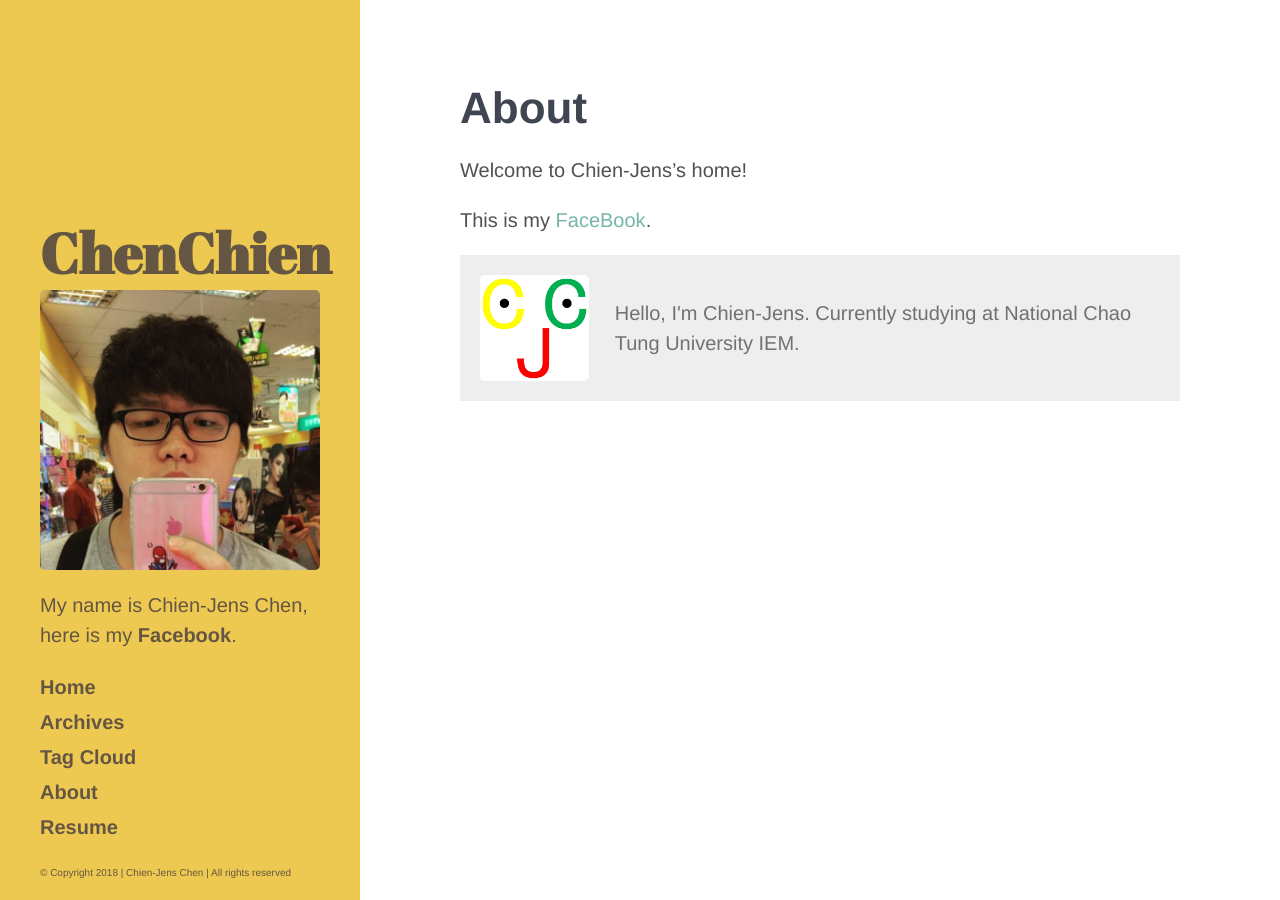
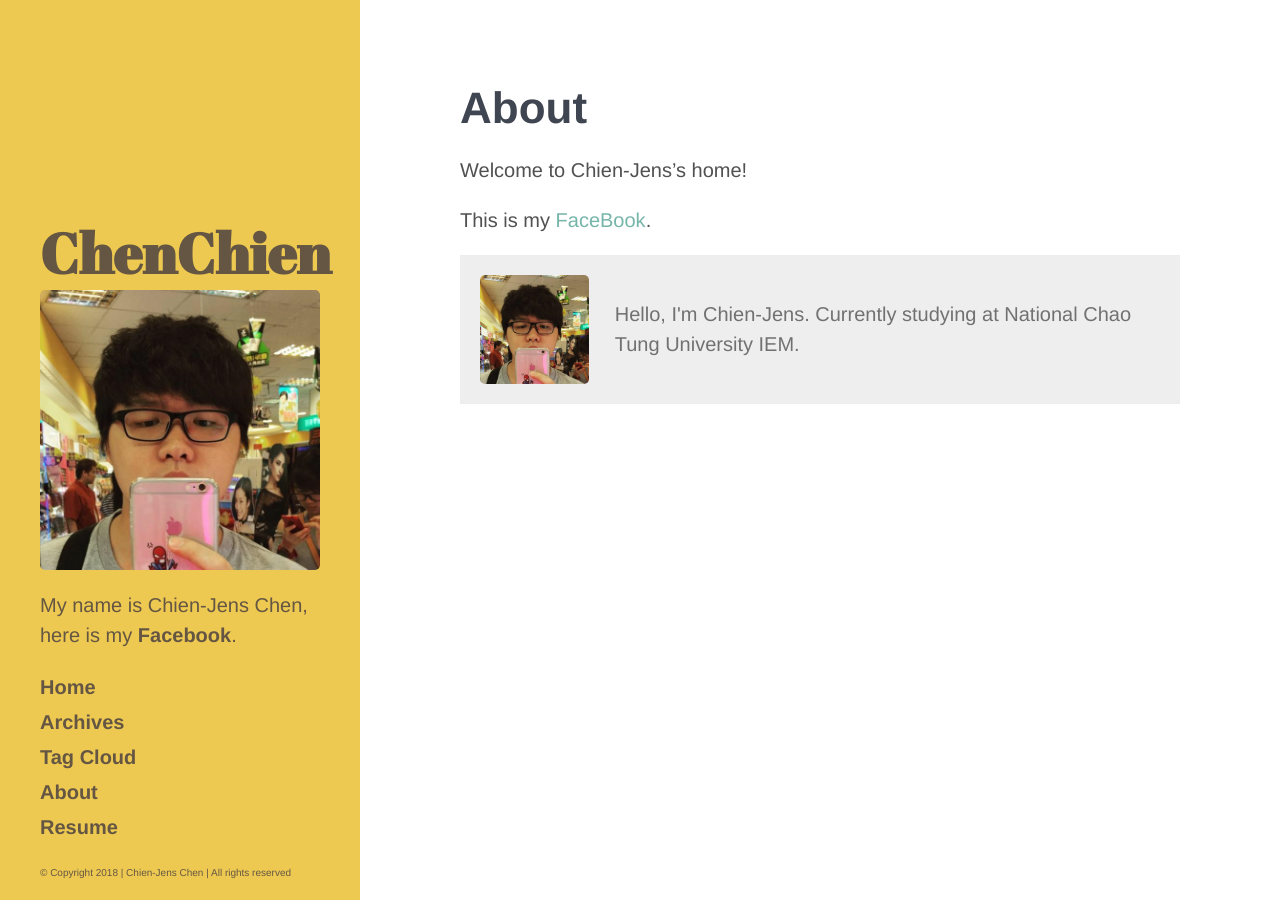
Before and after one commit to chienjens/chienjens.github.io, a Jekyll site: the page built from about.md, in a window 1280 px wide. Built offline with Jekyll 4.4.1, drawn with Linux system fonts in a browser that asks for light colours; comment, search, counter and statistics services are not loaded.

Commit message:
Update signature.html

```diff
--- a/_includes/signature.html
+++ b/_includes/signature.html
@@ -1,5 +1,5 @@
 <div class="message">
-  <img class="profile" src="/public/CCJ_icon.png" alt="profile-image">
+  <img class="profile" src="/img/homemyself.png" alt="profile-image">
   <div class="intro-message">
       Hello, I'm Chien-Jens. Currently studying at National Chao Tung University IEM.
   </div>
```
